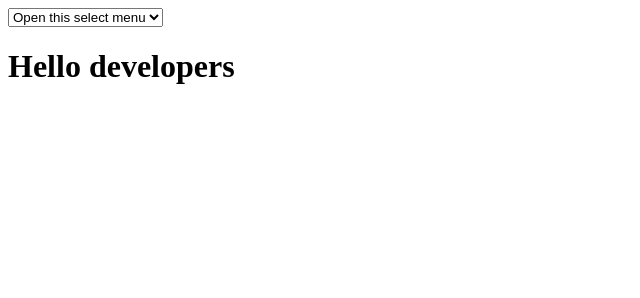
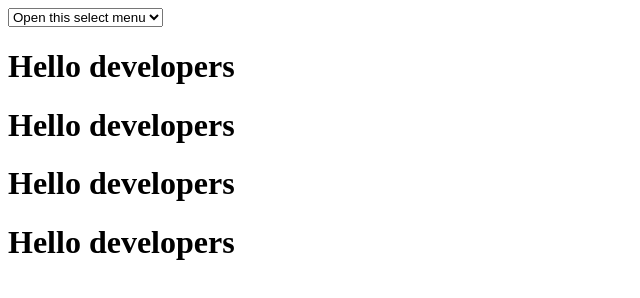
Before and after one commit to azizulhakim6817/Class-10, a plain HTML site: page about.html in a window 1280 px wide. Shown: the whole page, without its empty margins (0-640 px from the left). Drawn offline with Linux system fonts and the light colour scheme.

Commit message:
h1 title add

```diff
--- a/about.html
+++ b/about.html
@@ -7,6 +7,8 @@
        <option value="3">Three</option>
   </select>
   <h1>Hello developers</h1>
-
+  <h1>Hello developers</h1>
+  <h1>Hello developers</h1>
+  <h1>Hello developers</h1>
   </body>
 </html>
```
